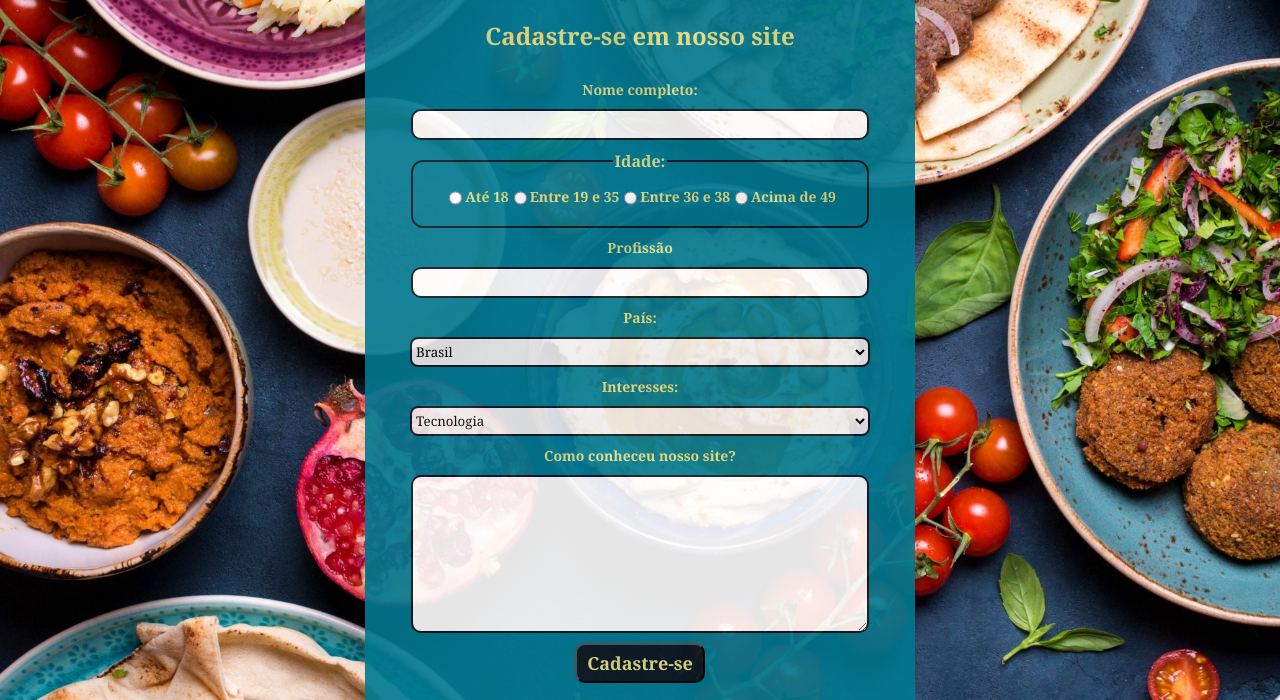
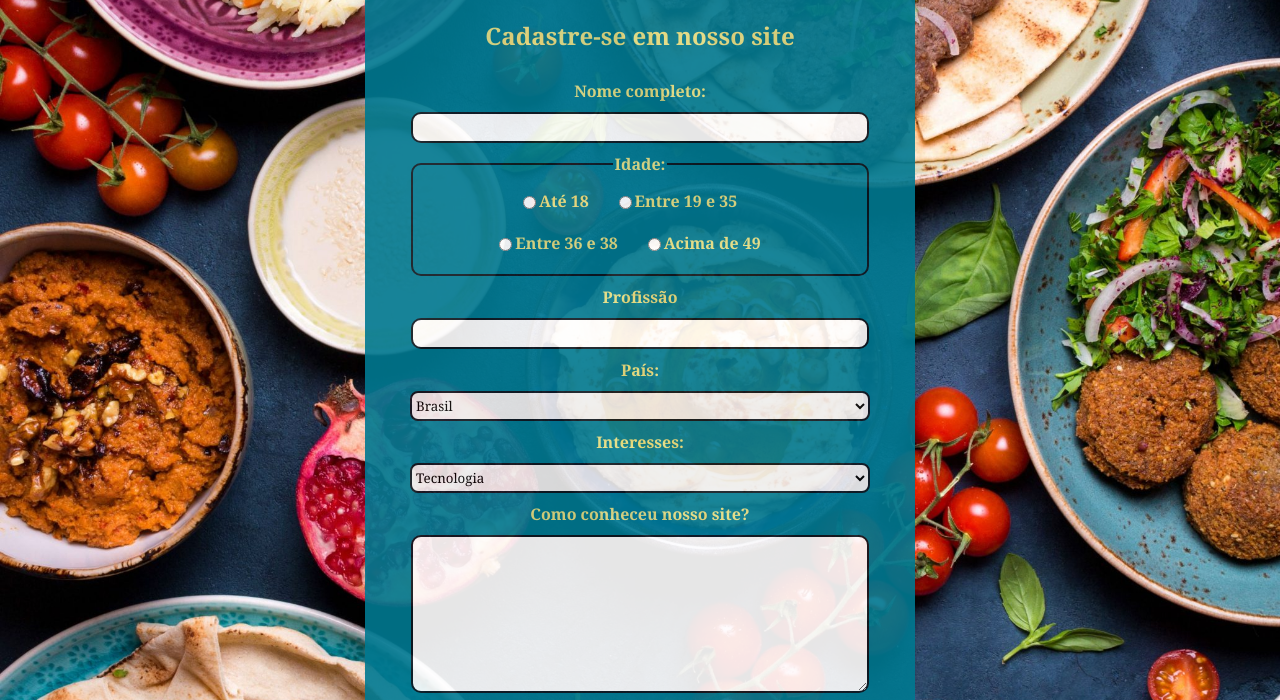
Before and after one commit to Kenzie-Academy-Brasil-Developers/noturno-extra-criacao-paginas-html-sprint-2-brunnomiguel, a plain HTML site: page katas3/kata_form.html in a window 1280 px wide. Shown: the part 97-797 px from the top of the page. Drawn offline with Linux system fonts and the light colour scheme; files whose address does not match are found by name.

Commit message:
Adicionado correcoes katas3

```diff
--- a/katas3/kata_form.html
+++ b/katas3/kata_form.html
@@ -24,17 +24,25 @@
 
                 <legend id="legend-idade">Idade:</legend>
 
+                <div class="container1">
+
                     <input type="radio" name="idade" id="idade1">
                     <label for="idade1">Até 18</label>
 
                     <input type="radio" name="idade" id="idade2">
                     <label for="idad2">Entre 19 e 35</label>
 
+                </div>
+
+                <div class="container2">
+
                     <input type="radio" name="idade" id="idade3">
                     <label for="idade3">Entre 36 e 38</label>
 
                     <input type="radio" name="idade" id="idade4">
                     <label for="idade4">Acima de 49</label>
+
+                </div>
 
             </fieldset>
 
--- a/katas3/style_form.css
+++ b/katas3/style_form.css
@@ -30,7 +30,7 @@ h2 {
     margin-bottom: 28px;
 }
 
-#nome, fieldset, #profissao, #paises, #interesses, #como-conheceu, #cadastrar {
+#nome, #profissao, #paises, #interesses, #como-conheceu, #cadastrar {
     margin-left: auto;
     margin-right: auto;
     display: flex;
@@ -61,11 +61,23 @@ h2 {
     border: 2px #0D1821 solid;
 }
 
+.container1, .container2 {
+    display: flex;
+    align-items: center;
+    justify-content: center;
+}
+
 fieldset {
     width: 430px;
     margin-top: 10px;
+    border-radius: 10px;
     border: 2px #0D1821 solid;
-    border-radius: 12px;
+    margin-left: auto;
+    margin-right: auto;
+}
+
+fieldset label {
+    padding-right: 25px;
 }
 
 legend {
@@ -78,7 +90,7 @@ legend {
 label {
     display: flex;
     justify-content: center;
-    font-size: 14px;
+    font-size: 16px;
     font-weight: bold;
     margin-top: 10px;
     margin-bottom: 10px;
```
Lines whose indentation alone changed are shown as unchanged.
